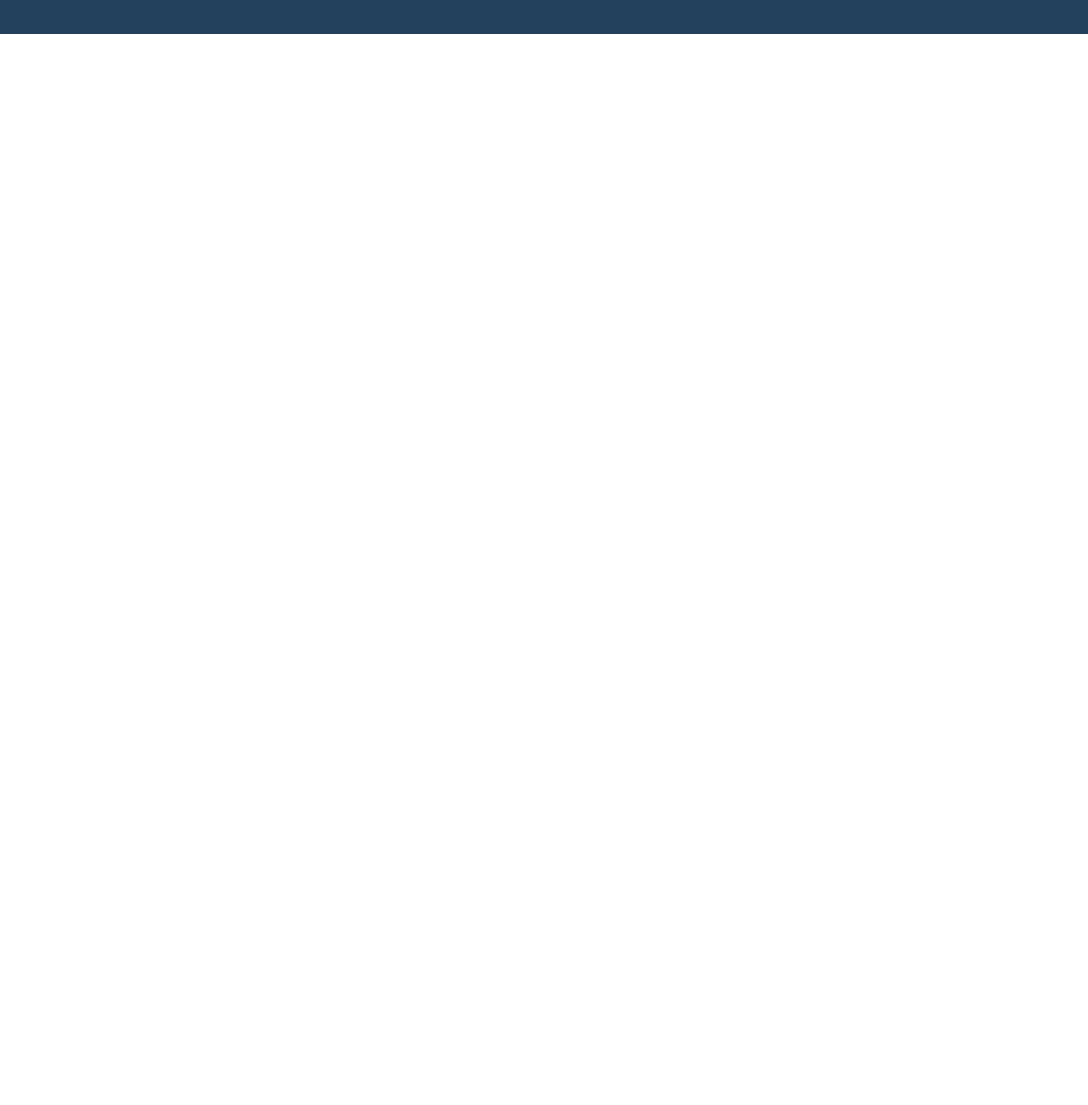
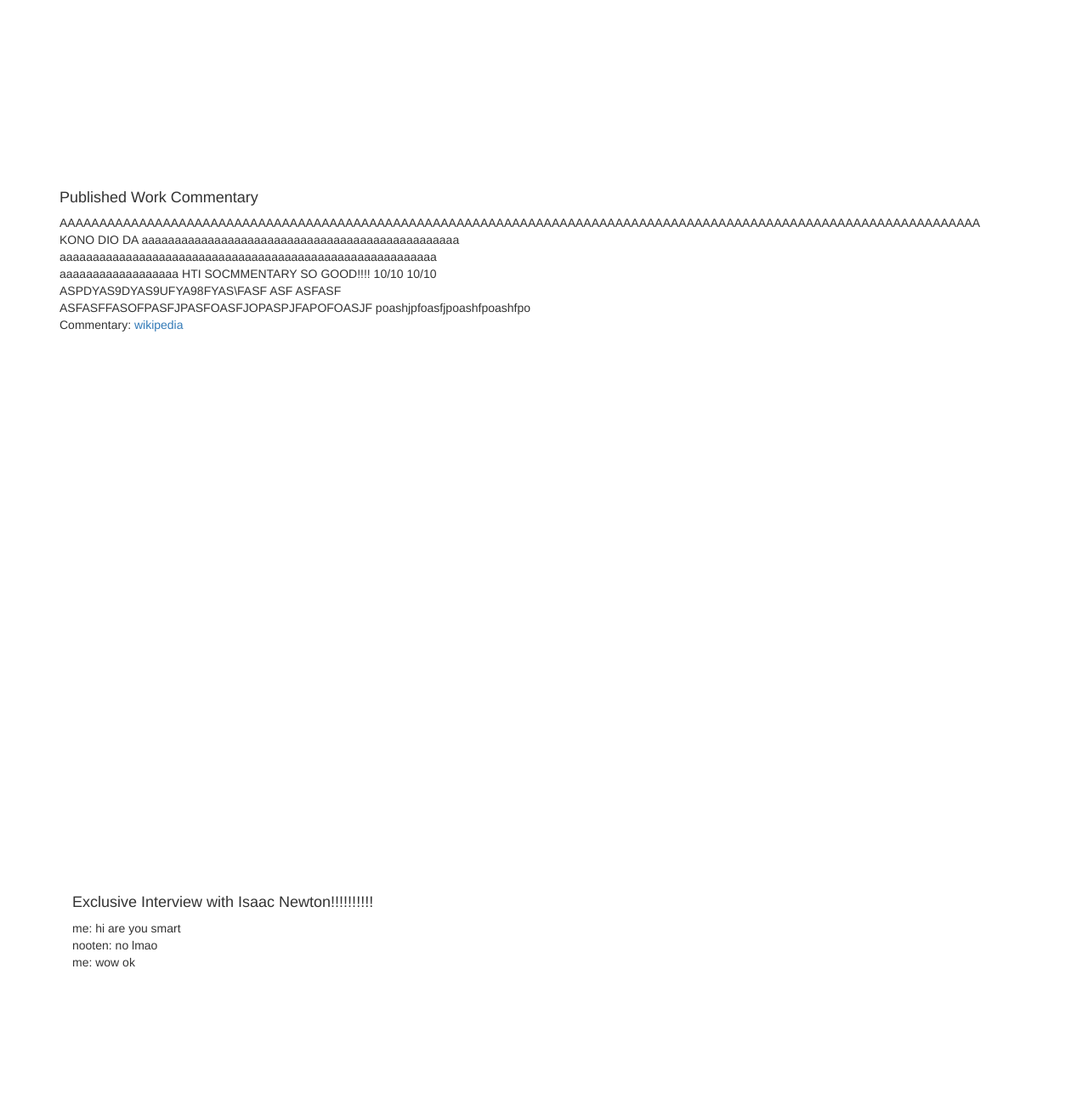
Before and after one commit to WebsiteForEnglish/websiteforenglish.github.io, a plain HTML site: page index.html in a window 1280 px wide. Shown: the part 3480-4780 px from the top of the page at 85% size. Before the commit the page ends 3520 px from the top, so only its background shows below. Drawn offline with nearby package versions, Linux system fonts and the light colour scheme.

Commit message:
finished layout
will work on content later, for now i finished the layout

```diff
--- a/index.html
+++ b/index.html
@@ -93,6 +93,62 @@
 			</div>
 		</div>
 
+		<div class="fixed">
+			<p></p>
+		</div>
+
+		<div class="padding">
+			<div class="container">
+				<div class="row">
+					<div class="col-sm-6">
+						<h4>Published Work Commentary</h4>
+						<p>AAAAAAAAAAAAAAAAAAAAAAAAAAAAAAAAAAAAAAAAAAAAAAAAAAAAAAAAAAAAAAAAAAAAAAAAAAAAAAAAAAAAAAAAAAAAAAAAAAAAAAAAAAAAAAAAAAAA KONO DIO DA
+						aaaaaaaaaaaaaaaaaaaaaaaaaaaaaaaaaaaaaaaaaaaaaaaa
+						aaaaaaaaaaaaaaaaaaaaaaaaaaaaaaaaaaaaaaaaaaaaaaaaaaaaaaaaa
+						aaaaaaaaaaaaaaaaaa HTI SOCMMENTARY SO GOOD!!!!
+						10/10 10/10
+						ASPDYAS9DYAS9UFYA98FYAS\FASF
+						ASF
+						ASFASF
+						ASFASFFASOFPASFJPASFOASFJOPASPJFAPOFOASJF
+						poashjpfoasfjpoashfpoashfpo
+
+						Commentary: <a href="http://wikipedia.com">wikipedia</a></p>
+					</div>
+				</div>
+			</div>
+		</div>
+
+		<div class="fixed">
+			<p></p>
+		</div>
+
+		<div class="padding">
+			<div class="container">
+				<div class="col-sm-6">
+					<h4>Exclusive Interview with Isaac Newton!!!!!!!!!!</h4>
+					<p> me: hi are you smart
+						<br/>nooten: no lmao
+						<br/>me: wow ok
+					</p>
+				</div>
+			</div>
+		</div>
+
+		<div class="fixed">
+			<p></p>
+		</div>
+
+		<div class="padding">
+			<div class="container">
+				<div class="col-sm-6">
+					<h4>Want to see more? (i dont want to type some more please go away)</h4>
+					<p>
+					did you know fro m the exusivee interviow noetwon is not smart????</p>
+				</div>
+			</div>
+		</div>
+
 		<footer class="container-fluid text-center">
 			<div class="row">
 				<div class="col-sm-4">
```
